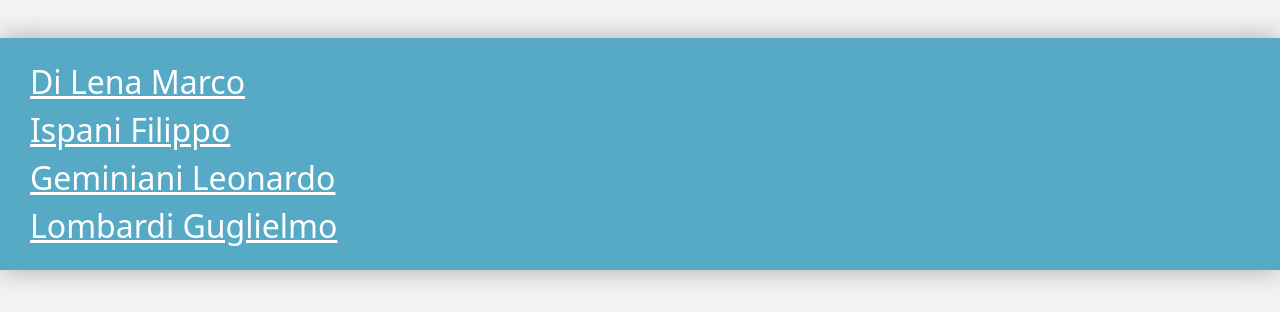
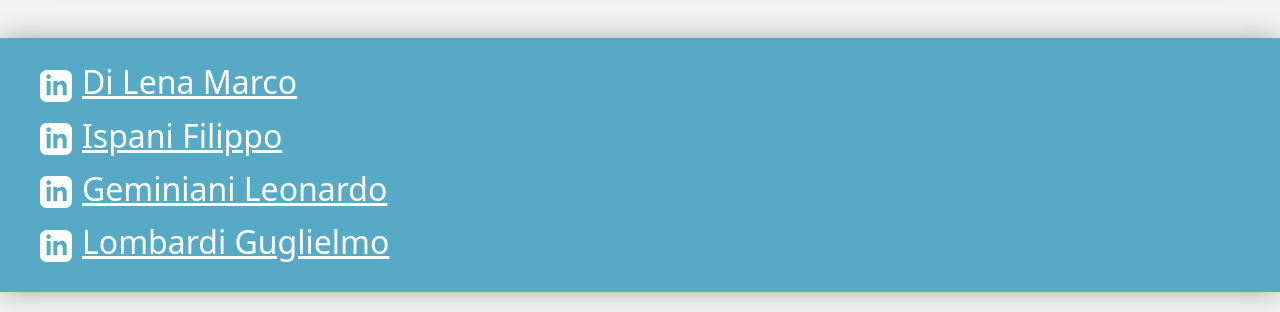
Before and after one commit to LeonardoGeminiani/CarRental_maggioliG3, an Angular app: page / in a window 1280 px wide. Shown: the part 2069-2381 px from the top of the page. Built offline with nearby package versions, Linux system fonts and the light colour scheme.

Commit message:
Icone Linked In

```diff
--- a/src/app/components/home/home.component.css
+++ b/src/app/components/home/home.component.css
@@ -311,3 +311,7 @@ a:visited
 .autoCont > .Bassocosto > div {
     background-image: url("https://media.discordapp.net/attachments/1075331512855183401/1076079677518663690/5s8HX9NvcBJWIsdxSK4F7l-c2788a73d9319b245cac2f58368373c7-lancia-delta-front-1100.jpg?width=659&height=455");
 }
+
+.linkedin {
+    margin: 10px;
+}
--- a/src/app/components/home/home.component.html
+++ b/src/app/components/home/home.component.html
@@ -57,9 +57,21 @@
                 chi siamo
             </h2>
             <p id="par_chi_siamo" >
+                <svg class="linkedin" fill="white" width="2rem" height="2rem" viewBox="0 0 24 24">
+                    <path d="M19 0h-14c-2.761 0-5 2.239-5 5v14c0 2.761 2.239 5 5 5h14c2.762 0 5-2.239 5-5v-14c0-2.761-2.238-5-5-5zm-11 19h-3v-11h3v11zm-1.5-12.268c-.966 0-1.75-.79-1.75-1.764s.784-1.764 1.75-1.764 1.75.79 1.75 1.764-.783 1.764-1.75 1.764zm13.5 12.268h-3v-5.604c0-3.368-4-3.113-4 0v5.604h-3v-11h3v1.765c1.396-2.586 7-2.777 7 2.476v6.759z"/>
+                </svg>
                 <a href="https://www.linkedin.com/in/marcodilena1905/" style="color: white;" target="_blank">Di Lena Marco</a><br>
+                <svg class="linkedin" fill="white" width="2rem" height="2rem" viewBox="0 0 24 24">
+                    <path d="M19 0h-14c-2.761 0-5 2.239-5 5v14c0 2.761 2.239 5 5 5h14c2.762 0 5-2.239 5-5v-14c0-2.761-2.238-5-5-5zm-11 19h-3v-11h3v11zm-1.5-12.268c-.966 0-1.75-.79-1.75-1.764s.784-1.764 1.75-1.764 1.75.79 1.75 1.764-.783 1.764-1.75 1.764zm13.5 12.268h-3v-5.604c0-3.368-4-3.113-4 0v5.604h-3v-11h3v1.765c1.396-2.586 7-2.777 7 2.476v6.759z"/>
+                </svg>
                 <a href="https://www.linkedin.com/in/filippo-ispani-a7aa12266/" style="color: white;" target="_blank">Ispani Filippo</a><br>
+                <svg class="linkedin" fill="white" width="2rem" height="2rem" viewBox="0 0 24 24">
+                    <path d="M19 0h-14c-2.761 0-5 2.239-5 5v14c0 2.761 2.239 5 5 5h14c2.762 0 5-2.239 5-5v-14c0-2.761-2.238-5-5-5zm-11 19h-3v-11h3v11zm-1.5-12.268c-.966 0-1.75-.79-1.75-1.764s.784-1.764 1.75-1.764 1.75.79 1.75 1.764-.783 1.764-1.75 1.764zm13.5 12.268h-3v-5.604c0-3.368-4-3.113-4 0v5.604h-3v-11h3v1.765c1.396-2.586 7-2.777 7 2.476v6.759z"/>
+                </svg>
                 <a href="https://www.linkedin.com/in/leonardo-geminiani-263753191/" style="color: white;" target="_blank">Geminiani Leonardo</a><br>
+                <svg class="linkedin" fill="white" width="2rem" height="2rem" viewBox="0 0 24 24">
+                    <path d="M19 0h-14c-2.761 0-5 2.239-5 5v14c0 2.761 2.239 5 5 5h14c2.762 0 5-2.239 5-5v-14c0-2.761-2.238-5-5-5zm-11 19h-3v-11h3v11zm-1.5-12.268c-.966 0-1.75-.79-1.75-1.764s.784-1.764 1.75-1.764 1.75.79 1.75 1.764-.783 1.764-1.75 1.764zm13.5 12.268h-3v-5.604c0-3.368-4-3.113-4 0v5.604h-3v-11h3v1.765c1.396-2.586 7-2.777 7 2.476v6.759z"/>
+                </svg>
                 <a href="https://www.linkedin.com/in/guglielmo-lombardi-23566a265/" style="color: white;" target="_blank">Lombardi Guglielmo</a>
             </p>
         </div>
```
